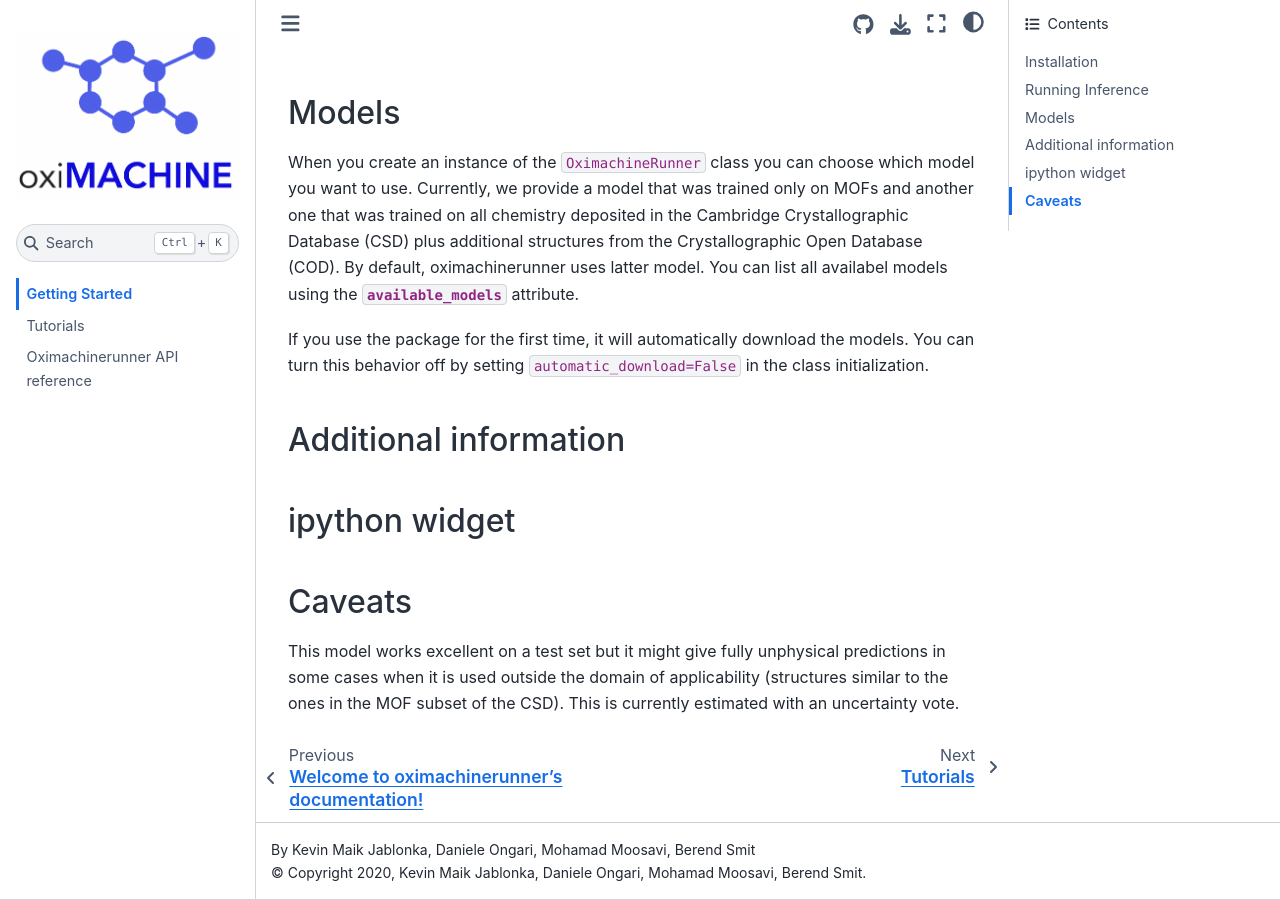
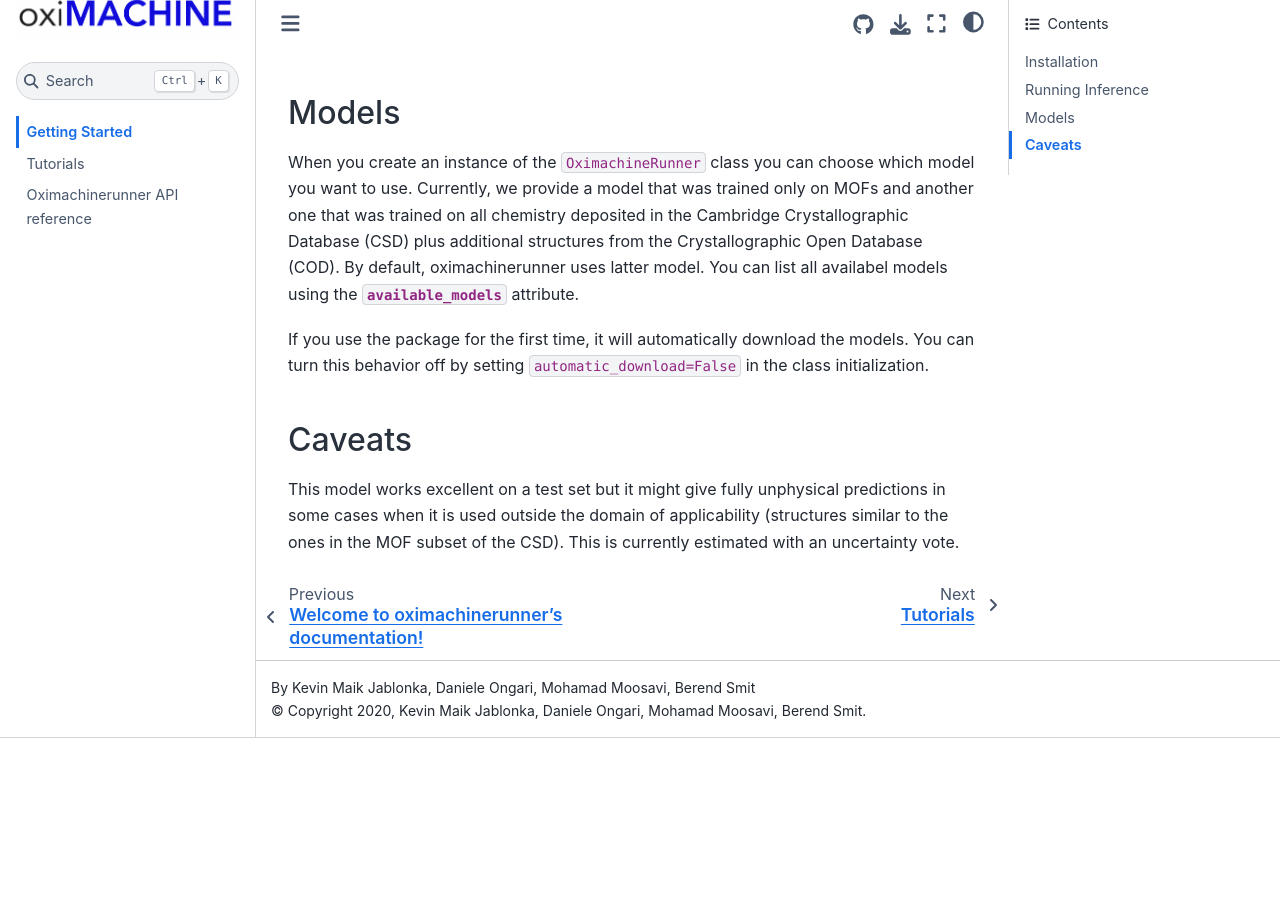
Before and after one commit to kjappelbaum/oximachinerunner, a Sphinx documentation site: the page built from docs/getting_started.rst, in a window 1280 px wide and 900 px high, scrolled down 812 px. Built offline with Sphinx 7.4.7 and the Sphinx Book theme 1.1.4, drawn with Linux system fonts in a browser that asks for light colours; the version number could not be read and is left out; after the commit the page ends 1550 px from its top, so only the background shows below that.

Commit message:
docs: updated readme and docs

```diff
--- a/docs/getting_started.rst
+++ b/docs/getting_started.rst
@@ -44,14 +44,6 @@ When you create an instance of the :code:`OximachineRunner` class you can choose
 If you use the package for the first time, it will automatically download the models. You can turn this behavior off by setting :code:`automatic_download=False` in the class initialization.
 
 
-Additional information
------------------------------
-
-ipython widget
---------------------
-
-
-
 Caveats
 -------------
 
```
Also changed, not shown: README.md (+4 -4 lines).
